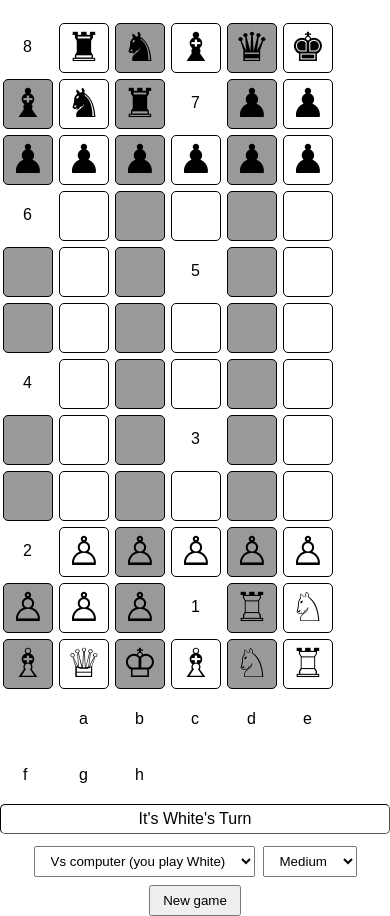
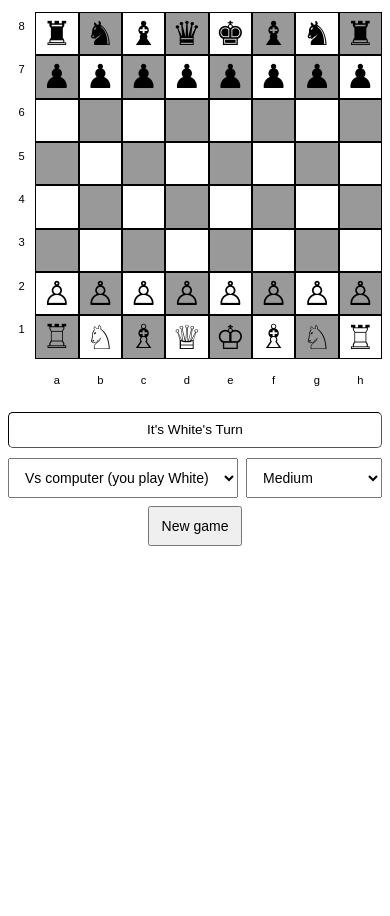
Before and after one commit to LithaMadlingozi03/chess-game, a plain HTML site: page index.html in a window 390 px wide. After the commit the page ends 856 px from the top, so only its background shows below. Drawn offline with Linux system fonts and the light colour scheme.

Commit message:
Improve mobile chessboard layout

```diff
--- a/style.css
+++ b/style.css
@@ -320,3 +320,127 @@ div * {
   border-radius: 5px;
 }
 .promotion-choice:hover { background: #cfe3ff; }
+
+/* Responsive layout for narrow screens and touch devices. */
+@media (max-width: 560px) {
+  #game {
+    display: grid;
+    grid-template-columns: clamp(22px, 7vw, 36px) repeat(8, minmax(0, 1fr));
+    width: min(504px, calc(100vw - 16px));
+    max-height: none;
+    height: auto;
+    margin: 12px auto;
+    position: static;
+  }
+
+  .cellprefix {
+    display: flex;
+    align-items: center;
+    justify-content: center;
+    width: auto;
+    height: auto;
+    max-width: none;
+    max-height: none;
+    float: none;
+    margin: 0;
+    padding: 0;
+    min-width: 0;
+    aspect-ratio: 1;
+    font-size: clamp(0.7rem, 2.8vw, 0.95rem);
+  }
+
+  .gamecell {
+    display: flex;
+    align-items: center;
+    justify-content: center;
+    width: 100%;
+    height: auto;
+    max-width: none;
+    max-height: none;
+    float: none;
+    margin: 0;
+    padding: 0;
+    min-width: 0;
+    aspect-ratio: 1;
+    border-radius: 0;
+    font-size: clamp(1.25rem, 8.5vw, 2.35rem);
+    line-height: 1;
+    touch-action: manipulation;
+  }
+
+  #turn {
+    grid-column: 1 / -1;
+    width: 100%;
+    max-width: none;
+    max-height: none;
+    height: auto;
+    position: static;
+    float: none;
+    box-sizing: border-box;
+    margin-top: 10px;
+    padding: 8px 6px;
+    font-size: clamp(0.85rem, 3.4vw, 1rem);
+    line-height: 1.3;
+  }
+
+  #controls {
+    grid-column: 1 / -1;
+    clear: none;
+    width: 100%;
+    box-sizing: border-box;
+    gap: 8px;
+    padding-top: 10px;
+  }
+
+  #controls select,
+  #newgame {
+    min-height: 40px;
+    max-width: 100%;
+    font-size: 0.875rem;
+  }
+
+  #controls select {
+    flex: 1 1 135px;
+  }
+
+  /* Avoid persistent hover animations after a tap on touch screens. */
+  .gamecell:hover {
+    color: inherit;
+    transform: none;
+    animation: none;
+  }
+
+  .gamecell:not(.grey):not(.green):hover {
+    background-color: transparent;
+  }
+
+  .gamecell.grey:hover {
+    background-color: rgba(128, 128, 128, 0.801);
+  }
+
+  .gamecell.green:hover {
+    background-color: rgb(65, 161, 73) !important;
+  }
+
+  .promotion-box {
+    width: min(92vw, 360px);
+    padding: 12px;
+  }
+
+  .promotion-choice {
+    font-size: clamp(2rem, 10vw, 2.8rem);
+    margin: 8px 2px 0;
+    padding: 0 8px;
+  }
+}
+
+@media (prefers-reduced-motion: reduce) {
+  .gamecell,
+  .neonblue_txt,
+  .neonorange_txt,
+  .neongreen_txt,
+  .shake-little {
+    animation: none !important;
+    transition: none !important;
+  }
+}
```
